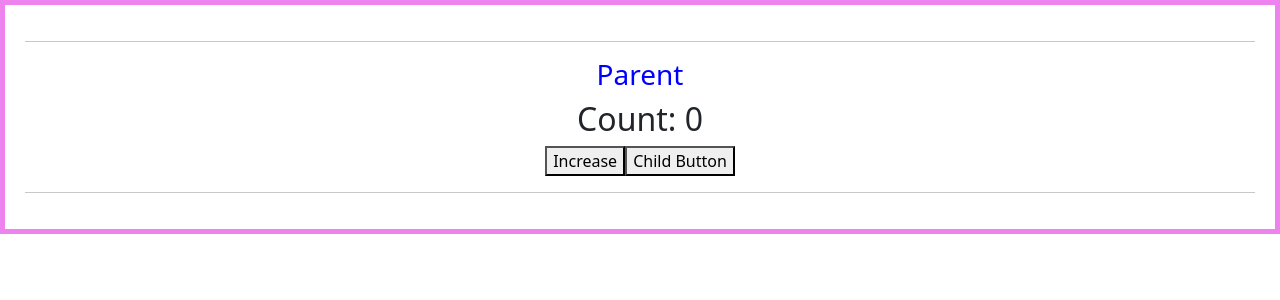
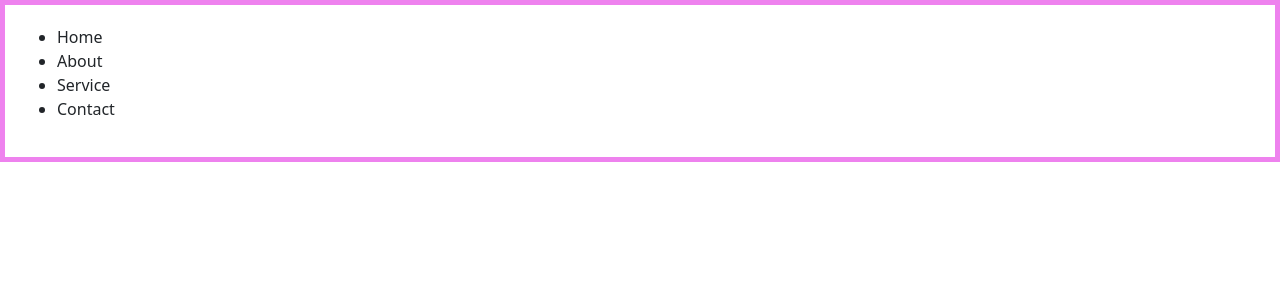
Before and after one commit to Nadeem35/react-playzone, a React (Vite) app: page /in/user/service in a window 1280 px wide. Shown: the top 300 px of the page. Built offline with nearby package versions, Linux system fonts and the light colour scheme.

Commit message:
Init JWT

```diff
--- a/src/App.jsx
+++ b/src/App.jsx
@@ -22,6 +22,7 @@ import Memo from "./Components/12.UseMemo/Memo";
 import AppRoute from "./Components/14.Router/AppRoute";
 import LinkRoute from "./Components/14.Router/LinkRoute/LinkRoute";
 import Table1 from "./Components/0.Basics/Table1.jsx";
+import RoutPage from "./Components/15.JWT/RoutPage.jsx";
 
 
 
@@ -59,9 +60,9 @@ function App() {
         <Parent1></Parent1>
         <hr /> */}
         {/* -------- Passing children -------- */}
-        <hr />
+        {/* <hr />⛳
         <Parent />
-        <hr />
+        <hr /> */}
         {/* -------- Passing children -------- */}
         {/* <hr />
         <ToggleState />
@@ -113,6 +114,8 @@ function App() {
       {/* <LinkRoute /> */}
       {/* <AppRoute /> */}
       {/* <hr /> */}
+      {/* -----------  RoutPage  ---------- */}
+      <RoutPage />
     </>
   );
 }
--- a/src/Components/11.UseCallback/Child.jsx
+++ b/src/Components/11.UseCallback/Child.jsx
@@ -1,8 +1,10 @@
 import React from "react";
 
 function Child({ onClick }) {
+
   console.log("Child rendered!");
   return <button onClick={onClick}>Child Button</button>;
+
 }
 
 export default React.memo(Child);
--- /dev/null
+++ b/src/Components/15.JWT/Navbar.jsx
@@ -0,0 +1,16 @@
+import React from 'react'
+
+const Navbar = () => {
+  return (
+    <div>
+      <ul>
+        <li>Home</li>
+        <li>About</li>
+        <li>Service</li>
+        <li>Contact</li>
+      </ul>
+    </div>
+  )
+}
+
+export default Navbar
--- /dev/null
+++ b/src/Components/15.JWT/RoutPage.jsx
@@ -0,0 +1,12 @@
+import React from 'react'
+import Navbar from './Navbar'
+
+const RoutPage = () => {
+  return (
+    <div>
+      <Navbar></Navbar>
+    </div>
+  )
+}
+
+export default RoutPage
```
